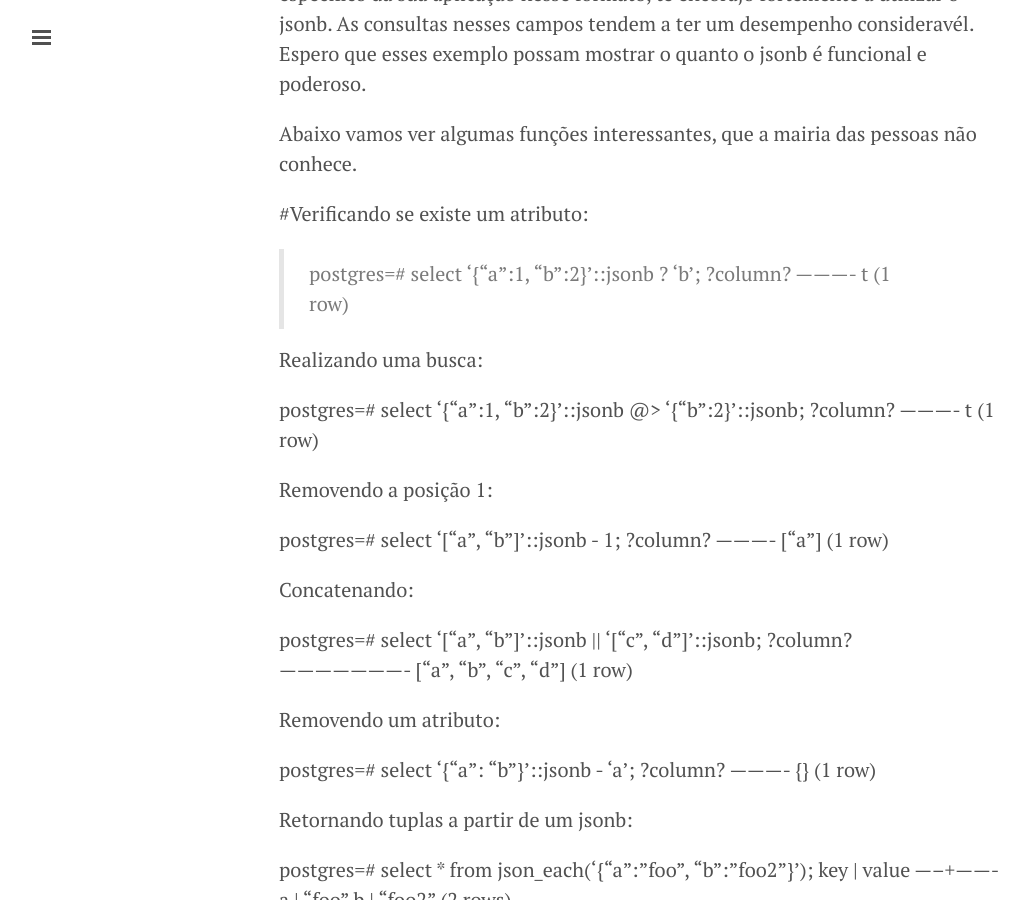
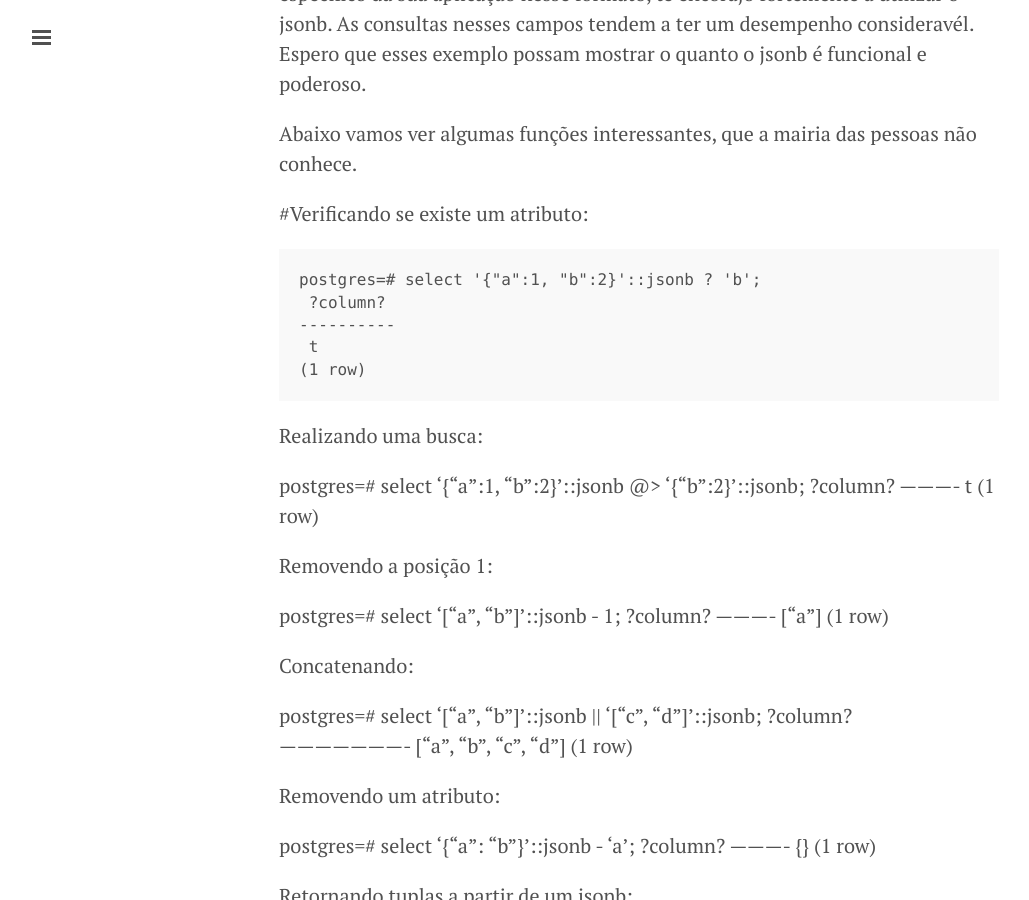
Before and after one commit to lucasviecelli/lucasviecelli.github.io, a Jekyll site: the page built from _posts/2016-09-13-usando-json-no-postgresql.markdown, in a window 1280 px wide and 900 px high, scrolled down 773 px. Shown: the whole window, without its empty margins (1-1030 px from the left). Built offline with Jekyll 4.4.1, drawn with Linux system fonts in a browser that asks for light colours.

Commit message:
Post update: Usando JSON no PostgreSQL

```diff
--- a/_posts/2016-09-13-usando-json-no-postgresql.markdown
+++ b/_posts/2016-09-13-usando-json-no-postgresql.markdown
@@ -14,11 +14,13 @@ Abaixo vamos ver algumas funções interessantes, que a mairia das pessoas não
 
 #Verificando se existe um atributo:
 
-> postgres=# select '{"a":1, "b":2}'::jsonb ? 'b';
+<pre>
+postgres=# select '{"a":1, "b":2}'::jsonb ? 'b';
  ?column?
 ----------
  t
 (1 row)
+</pre>
 
 
 Realizando uma busca:
```
